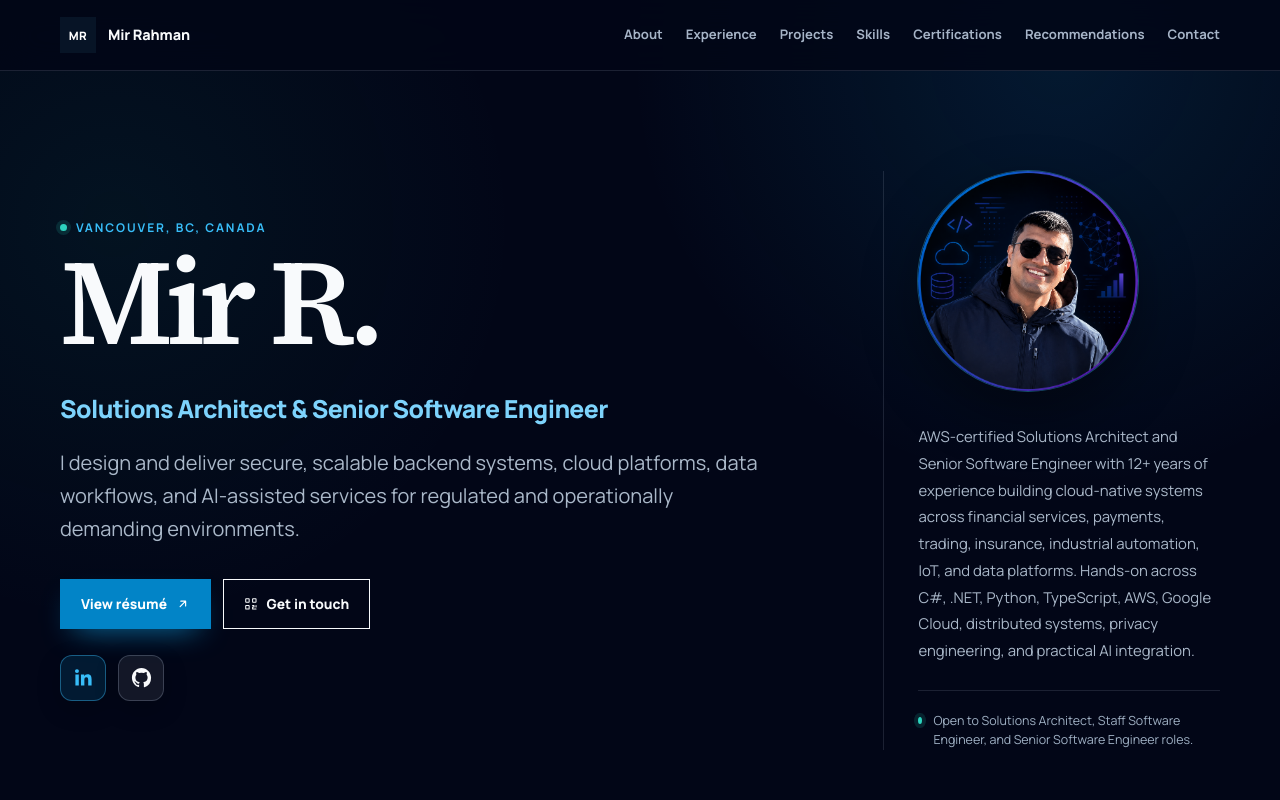
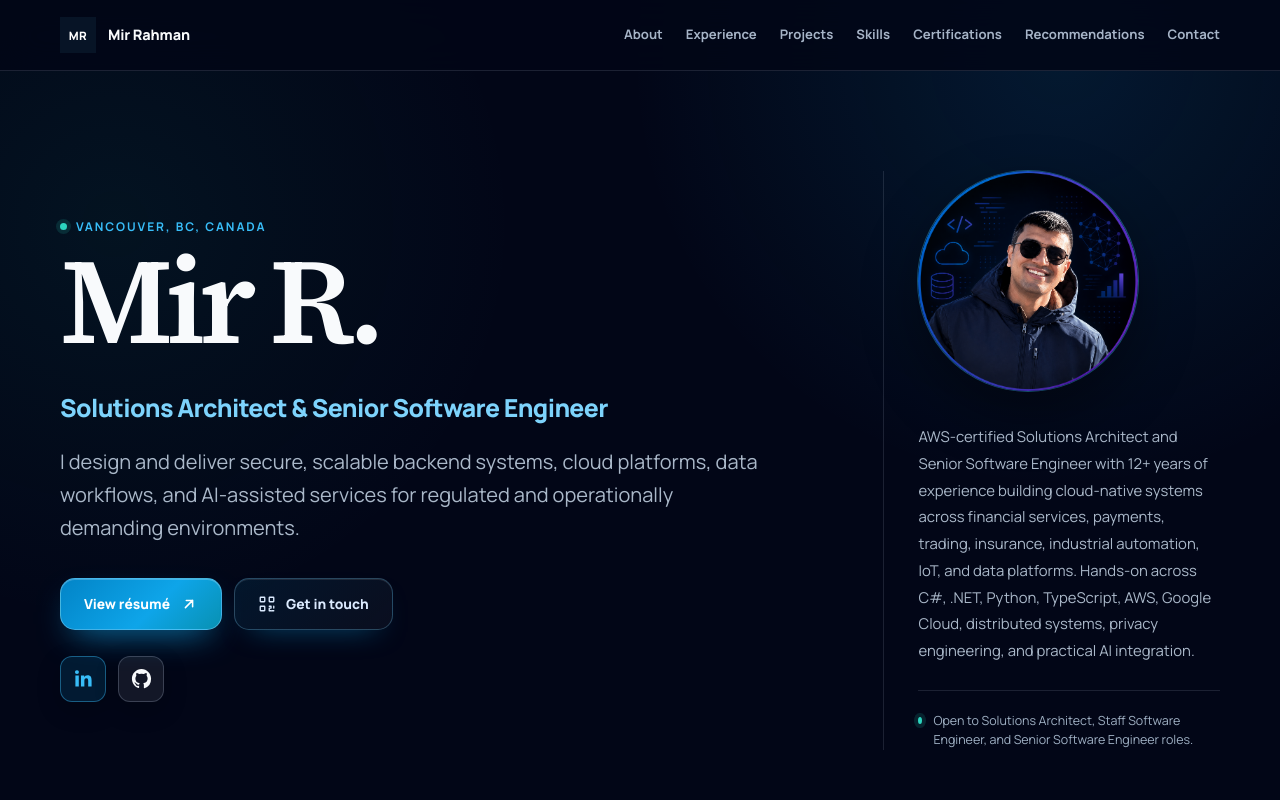
Before and after one commit to mirrahman-ca/portfolio, a Next.js app: page / in a window 1280 px wide. Shown: the top 800 px of the page. Built offline with nearby package versions, Linux system fonts and the light colour scheme.

Commit message:
updated resume buttons

```diff
--- a/app/globals.css
+++ b/app/globals.css
@@ -68,11 +68,14 @@ button, a { -webkit-tap-highlight-color: transparent; }
 .hero-title { margin: 34px 0 16px; color: var(--accent-dark); font-size: clamp(1.2rem, 2vw, 1.55rem); font-weight: 720; letter-spacing: -.025em; }
 .hero-statement { max-width: 710px; margin: 0; color: var(--muted); font-size: clamp(1.05rem, 1.65vw, 1.25rem); line-height: 1.65; }
 .hero-actions { display: flex; flex-wrap: wrap; gap: 12px; margin-top: 34px; }
-.button { min-height: 50px; padding: 0 20px; display: inline-flex; justify-content: center; align-items: center; gap: 9px; border: 1px solid var(--ink); font-size: .86rem; font-weight: 730; transition: background-color .2s, color .2s, transform .2s; }
-.button:hover { transform: translateY(-2px); }
-.button-primary { background: #0284c7; color: #fff; border-color: #0284c7; box-shadow: 0 12px 30px -14px rgba(14, 165, 233, .8); }
-.button-primary:hover { background: #0369a1; border-color: #0369a1; }
-.button-secondary:hover { color: var(--accent-dark); border-color: var(--accent-dark); }
+.button { min-height: 52px; padding: 0 23px; display: inline-flex; justify-content: center; align-items: center; gap: 10px; border: 1px solid var(--ink); border-radius: 15px; font-size: .86rem; font-weight: 730; box-shadow: inset 0 1px 0 rgba(255, 255, 255, .14); transition: background-color .2s, border-color .2s, color .2s, box-shadow .2s, transform .2s; }
+.button svg { width: 18px; height: 18px; }
+.button:hover { transform: translateY(-3px); }
+.button:active { transform: translateY(-1px); }
+.button-primary { background: linear-gradient(135deg, #0284c7, #0ea5e9 58%, #0891b2); color: #fff; border-color: rgba(125, 211, 252, .52); box-shadow: inset 0 1px 0 rgba(255, 255, 255, .22), 0 14px 34px -14px rgba(14, 165, 233, .85); }
+.button-primary:hover { background: linear-gradient(135deg, #0369a1, #0284c7 58%, #0e7490); border-color: rgba(186, 230, 253, .7); box-shadow: inset 0 1px 0 rgba(255, 255, 255, .2), 0 18px 38px -14px rgba(14, 165, 233, .95); }
+.button-secondary { border-color: rgba(125, 211, 252, .28); background: linear-gradient(135deg, rgba(14, 165, 233, .1), rgba(255, 255, 255, .035)); color: #dbeafe; box-shadow: inset 0 1px 0 rgba(255, 255, 255, .1), 0 12px 30px -18px rgba(14, 165, 233, .65); }
+.button-secondary:hover { color: #fff; border-color: rgba(125, 211, 252, .58); background: linear-gradient(135deg, rgba(14, 165, 233, .18), rgba(45, 212, 191, .07)); box-shadow: inset 0 1px 0 rgba(255, 255, 255, .14), 0 16px 34px -17px rgba(14, 165, 233, .85); }
 .hero-links { display: flex; gap: 12px; margin-top: 26px; }
 .hero-links a { width: 46px; height: 46px; display: grid; place-items: center; border: 1px solid rgba(148, 163, 184, .3); border-radius: 12px; background: rgba(255, 255, 255, .07); color: #f8fafc; box-shadow: 0 8px 24px rgba(0, 0, 0, .2); transition: color .2s, border-color .2s, background-color .2s, transform .2s; }
 .hero-links a:first-child { color: #38bdf8; border-color: rgba(56, 189, 248, .42); background: rgba(14, 165, 233, .13); }
```
